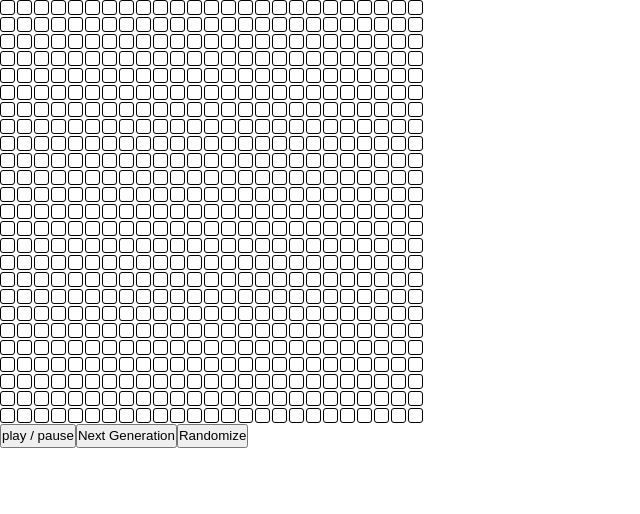
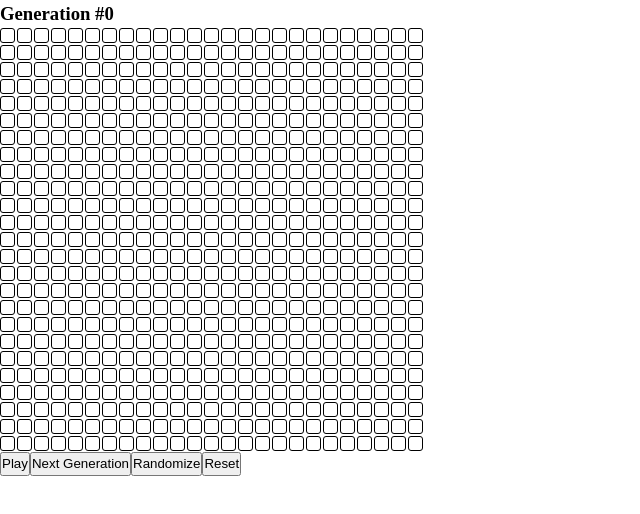
Before and after one commit to jessemarek/CS-build-week, a React (Create React App) app: page / in a window 1280 px wide. Shown: the top 514 px of the page, without its empty margins (0-640 px from the left). Built offline with nearby package versions, Linux system fonts and the light colour scheme.

Commit message:
added reset button to game area. adjust how the cell colors change based on age

```diff
--- a/src/App.js
+++ b/src/App.js
@@ -7,13 +7,23 @@ import CellBtn from './components/CellBtn'
 function App() {
   const initGrid = makeGrid(25, 25)
   fillGrid(initGrid)
-  //randInitCells(initGrid)
 
   const [grid, setGrid] = useState(initGrid)
+  const [gameIsRunning, setGameIsRunning] = useState(false)
+  const [genNum, setGenNum] = useState(0)
 
   /* useEffect(() => {
-    setGrid(lifecycle(grid))
-  }, []) */
+    if (gameIsRunning) {
+      setGrid(lifecycle(grid))
+    }
+
+  }, [grid, gameIsRunning]) */
+
+  const playGame = e => {
+    e.preventDefault()
+
+    setGameIsRunning(!gameIsRunning)
+  }
 
   const clickRandom = e => {
     e.preventDefault()
@@ -21,18 +31,34 @@ function App() {
     setGrid(randInitCells(grid))
   }
 
+  const clickNextGen = e => {
+    e.preventDefault()
+
+    setGrid(lifecycle(grid))
+    setGenNum(genNum + 1)
+  }
+
+  const resetGame = e => {
+    e.preventDefault()
+
+    setGenNum(0)
+    setGrid(initGrid)
+  }
+
   return (
     <div className="App">
       <div>
+        <h3>Generation #{genNum}</h3>
         <div className="game-window">
           {
             grid && grid.map((col, x) => col.map((row, y) => <CellBtn key={uuid()} isAlive={row.isAlive} age={row.age} x={x} y={y} />))
           }
         </div>
         <div className="game-btns">
-          <button>play / pause</button>
-          <button>Next Generation</button>
+          <button onClick={playGame}>{gameIsRunning ? 'Pause' : 'Play'}</button>
+          <button onClick={clickNextGen}>Next Generation</button>
           <button onClick={clickRandom}>Randomize</button>
+          <button onClick={resetGame}>Reset</button>
         </div>
       </div>
     </div>
--- a/src/components/CellBtn.js
+++ b/src/components/CellBtn.js
@@ -11,33 +11,23 @@ const CellBtn = props => {
     } = props
 
     let color
-    switch (age) {
-        case 0:
+    if (age <= 2) {
         color = 'crimson'
-            break;
-        case 1:
+    }
+    else if (age <= 4) {
         color = 'orange'
-            break;
-
-        case 2:
+    }
+    else if (age <= 8) {
         color = 'yellow'
-            break;
-
-        case 3:
+    }
+    else if (age <= 16) {
         color = 'green'
-            break;
-
-        case 4:
+    }
+    else if (age <= 32) {
         color = 'blue'
-            break;
-
-        case 5:
+    }
+    else {
         color = 'purple'
-            break;
-
-        default:
-            color = 'purple'
-            break;
     }
 
     return (
```
Lines whose indentation alone changed are shown as unchanged.
